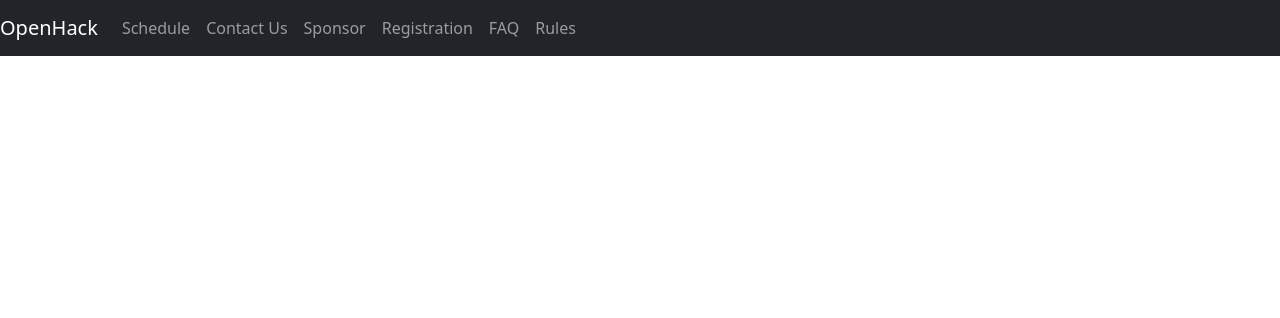
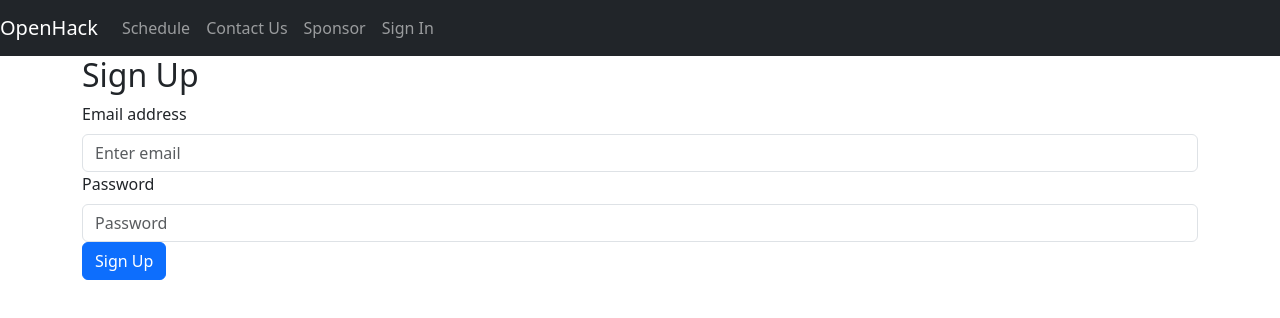
Before and after one commit to Krish2958/OpenHack, a React (Create React App) app in the folder openhack/: page /sign-up in a window 1280 px wide. Shown: the top 318 px of the page. Built offline with nearby package versions, Linux system fonts and the light colour scheme.

Commit message:
[Test] Added Test Setup Basic

```diff
--- a/openhack/package.json
+++ b/openhack/package.json
@@ -3,10 +3,12 @@
   "version": "0.1.0",
   "private": true,
   "dependencies": {
+    "@supabase/supabase-js": "^2.39.2",
     "@testing-library/jest-dom": "^5.17.0",
     "@testing-library/react": "^13.4.0",
     "@testing-library/user-event": "^13.5.0",
     "bootstrap": "^5.3.2",
+    "node-mailjet": "^6.0.5",
     "react": "^18.2.0",
     "react-bootstrap": "^2.9.2",
     "react-dom": "^18.2.0",
--- a/openhack/src/App.js
+++ b/openhack/src/App.js
@@ -2,7 +2,7 @@ import React from 'react';
 import { BrowserRouter as Router, Routes, Route } from 'react-router-dom';
 import { Container } from 'react-bootstrap';
 import { CustomNavbar } from './components';
-import {Schedule, ContactUs, Rules, Sponsor, FAQ, Registration } from './pages';
+import { Schedule, ContactUs, Rules, Sponsor, FAQ, Registration, SignIn, SignUp } from './pages';
 import 'bootstrap/dist/css/bootstrap.min.css';
 import './App.css';
 
@@ -12,12 +12,14 @@ const App = () => {
       <CustomNavbar />
       <Container>
         <Routes>
-          <Route path="/schedule" component={Schedule} />
-          <Route path="/contact-us" component={ContactUs} />
-          <Route path="/sponsor" component={Sponsor} />
-          <Route path="/registration" component={Registration} />
-          <Route path="/faq" component={FAQ} />
-          <Route path="/rules" component={Rules} />
+          <Route path="/schedule" element={<Schedule />} />
+          <Route path="/contact-us" element={<ContactUs />} />
+          <Route path="/sponsor" element={<Sponsor />} />
+          <Route path="/registration" element={<Registration />} />
+          <Route path="/faq" element={<FAQ />} />
+          <Route path="/rules" element={<Rules />} />
+          <Route path="/sign-in" element={<SignIn />} />
+          <Route path="/sign-up" element={<SignUp />} />
         </Routes>
       </Container>
     </Router>
--- a/openhack/src/components/CustomNavbar/index.jsx
+++ b/openhack/src/components/CustomNavbar/index.jsx
@@ -1,8 +1,20 @@
+// CustomNavbar.js
 import React from 'react';
-import { Navbar, Nav } from 'react-bootstrap';
+import { Navbar, Nav, Button } from 'react-bootstrap';
 import { LinkContainer } from 'react-router-bootstrap';
+import { Link } from 'react-router-dom';
+import  supabase  from '../../supabase';
 
-const CustomNavbar = () => {
+const CustomNavbar = ({ user, onSignOut }) => {
+  const handleSignOut = async () => {
+    try {
+      await supabase.auth.signOut();
+      onSignOut();
+    } catch (error) {
+      console.error('Error signing out:', error.message);
+    }
+  };
+
   return (
     <Navbar bg="dark" variant="dark" expand="lg">
       <LinkContainer to="/">
@@ -20,6 +32,8 @@ const CustomNavbar = () => {
           <LinkContainer to="/sponsor">
             <Nav.Link>Sponsor</Nav.Link>
           </LinkContainer>
+          {user ? (
+            <>
               <LinkContainer to="/registration">
                 <Nav.Link>Registration</Nav.Link>
               </LinkContainer>
@@ -29,6 +43,16 @@ const CustomNavbar = () => {
               <LinkContainer to="/rules">
                 <Nav.Link>Rules</Nav.Link>
               </LinkContainer>
+              <Button variant="outline-light" onClick={handleSignOut}>
+                Sign Out
+              </Button>
+            </>
+          ) : (
+            <Link to="/signin" className="nav-link">
+              Sign In
+            </Link>
+
+          )}
         </Nav>
       </Navbar.Collapse>
     </Navbar>
--- /dev/null
+++ b/openhack/src/pages/Home/index.jsx
@@ -0,0 +1,7 @@
+// Home.js
+import React from 'react';
+import "./Home.css";
+
+export const Home = () => {
+  return <div>Home Page</div>;
+};
--- a/openhack/src/pages/Registration/index.jsx
+++ b/openhack/src/pages/Registration/index.jsx
@@ -1,7 +1,11 @@
 // Registration.js
 import React from 'react';
+import { CustomForm } from '../../components';
 import "./Registration.css";
 
 export const Registration = () => {
-  return <div>Registration Page</div>;
+  return <>
+  <div className='title'>Registration Page</div>
+  <CustomForm />
+  </>;
 };
--- /dev/null
+++ b/openhack/src/pages/SignIn/index.jsx
@@ -0,0 +1,43 @@
+// SignIn.js
+import React, { useState } from 'react';
+import { Form, Button } from 'react-bootstrap';
+import  supabase from '../../supabase';
+import "./SignIn.css";
+
+export const SignIn = ({ onSignIn }) => {
+  const [email, setEmail] = useState('');
+  const [password, setPassword] = useState('');
+
+  const handleSignIn = async () => {
+    // Call your Supabase sign in function here
+    const { user, error } = await supabase.auth.signIn({ email, password });
+
+    // Handle success or error
+    if (user) {
+      onSignIn(user); // Pass user data to parent component
+    } else {
+      console.error('Sign In Error:', error.message);
+    }
+  };
+
+  return (
+    <div>
+      <h2>Sign In</h2>
+      <Form>
+        <Form.Group controlId="formBasicEmail">
+          <Form.Label>Email address</Form.Label>
+          <Form.Control type="email" placeholder="Enter email" onChange={(e) => setEmail(e.target.value)} />
+        </Form.Group>
+
+        <Form.Group controlId="formBasicPassword">
+          <Form.Label>Password</Form.Label>
+          <Form.Control type="password" placeholder="Password" onChange={(e) => setPassword(e.target.value)} />
+        </Form.Group>
+
+        <Button variant="primary" onClick={handleSignIn}>
+          Sign In
+        </Button>
+      </Form>
+    </div>
+  );
+};
--- /dev/null
+++ b/openhack/src/pages/SignUp/index.jsx
@@ -0,0 +1,43 @@
+// SignUp.js
+import React, { useState } from 'react';
+import { Form, Button } from 'react-bootstrap';
+import supabase from '../../supabase';
+import "./SignUp.css";
+
+export const SignUp = ({ onSignUp }) => {
+  const [email, setEmail] = useState('');
+  const [password, setPassword] = useState('');
+
+  const handleSignUp = async () => {
+    // Call your Supabase sign up function here
+    const { user, error } = await supabase.auth.signUp({ email, password });
+
+    // Handle success or error
+    if (user) {
+      onSignUp(user); // Pass user data to parent component
+    } else {
+      console.error('Sign Up Error:', error.message);
+    }
+  };
+
+  return (
+    <div>
+      <h2>Sign Up</h2>
+      <Form>
+        <Form.Group controlId="formBasicEmail">
+          <Form.Label>Email address</Form.Label>
+          <Form.Control type="email" placeholder="Enter email" onChange={(e) => setEmail(e.target.value)} />
+        </Form.Group>
+
+        <Form.Group controlId="formBasicPassword">
+          <Form.Label>Password</Form.Label>
+          <Form.Control type="password" placeholder="Password" onChange={(e) => setPassword(e.target.value)} />
+        </Form.Group>
+
+        <Button variant="primary" onClick={handleSignUp}>
+          Sign Up
+        </Button>
+      </Form>
+    </div>
+  );
+};
--- a/openhack/src/pages/index.js
+++ b/openhack/src/pages/index.js
@@ -4,3 +4,6 @@ export { FAQ } from "./FAQ";
 export { Rules } from "./Rules";
 export { ContactUs } from "./ContactUs";
 export { Registration } from "./Registration";
+export { SignIn } from './SignIn';
+export { SignUp } from './SignUp';
+export { Home } from './Home';
--- /dev/null
+++ b/openhack/src/supabase.js
@@ -0,0 +1,7 @@
+import { createClient } from '@supabase/supabase-js';
+
+const supabaseUrl = 'https://fbqubifubkswdszvqbli.supabase.co';
+const supabaseKey = 'eyJhbGciOiJIUzI1NiIsInR5cCI6IkpXVCJ9.eyJpc3MiOiJzdXBhYmFzZSIsInJlZiI6ImZicXViaWZ1Ymtzd2RzenZxYmxpIiwicm9sZSI6ImFub24iLCJpYXQiOjE3MDQ5MDg3NjMsImV4cCI6MjAyMDQ4NDc2M30.Sw2psZT2LpZ05vb_RdfYhBli7Pz2CMCZAak3NCM6Ubg';
+const supabase = createClient(supabaseUrl, supabaseKey);
+
+export default supabase;
```
Also changed, not shown: openhack/src/pages/Home/Home.css (added), openhack/src/pages/SignIn/SignIn.css (added), openhack/src/pages/SignUp/SignUp.css (added), 1 other file (tests, documents, lock files or other folders). Lines whose indentation alone changed are shown as unchanged.
